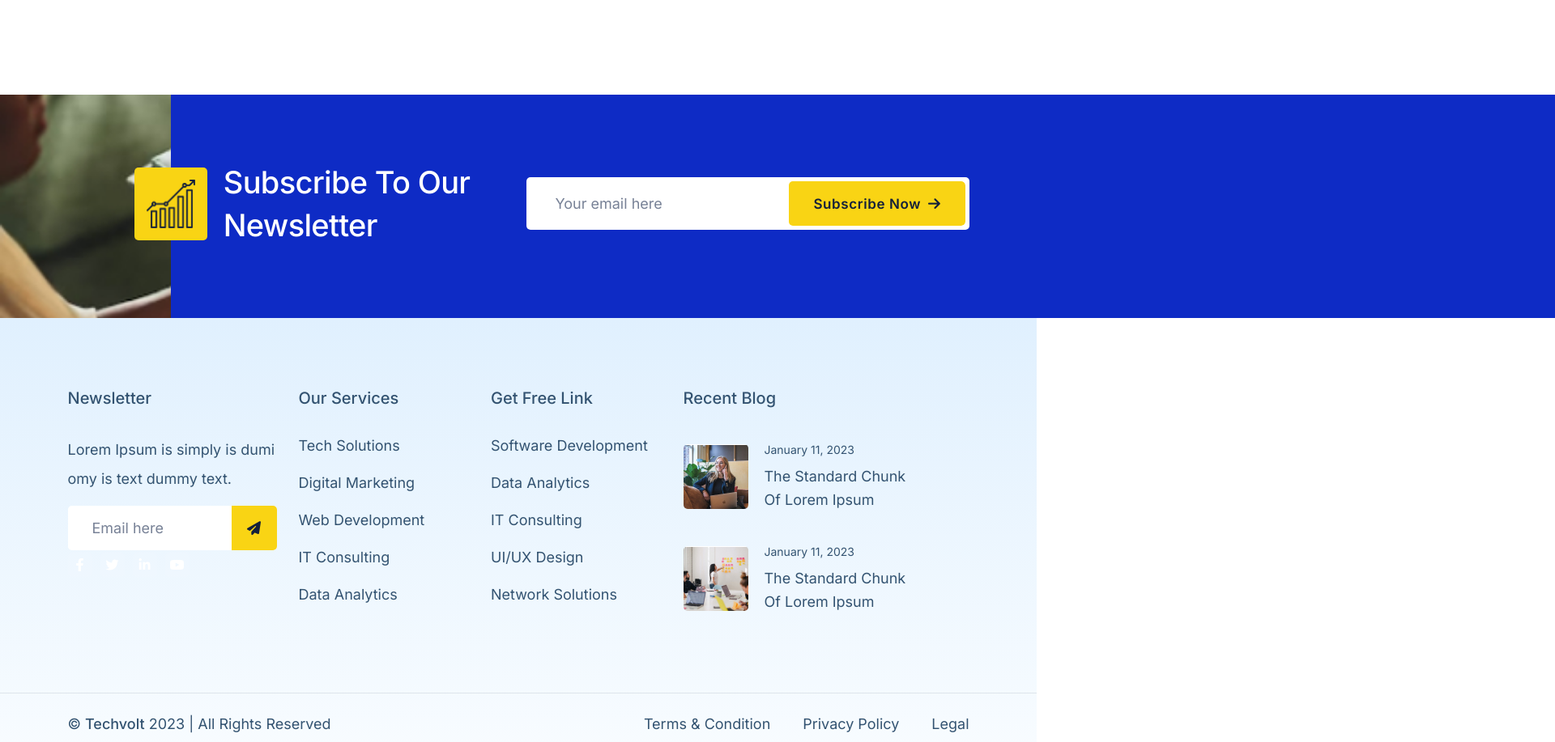
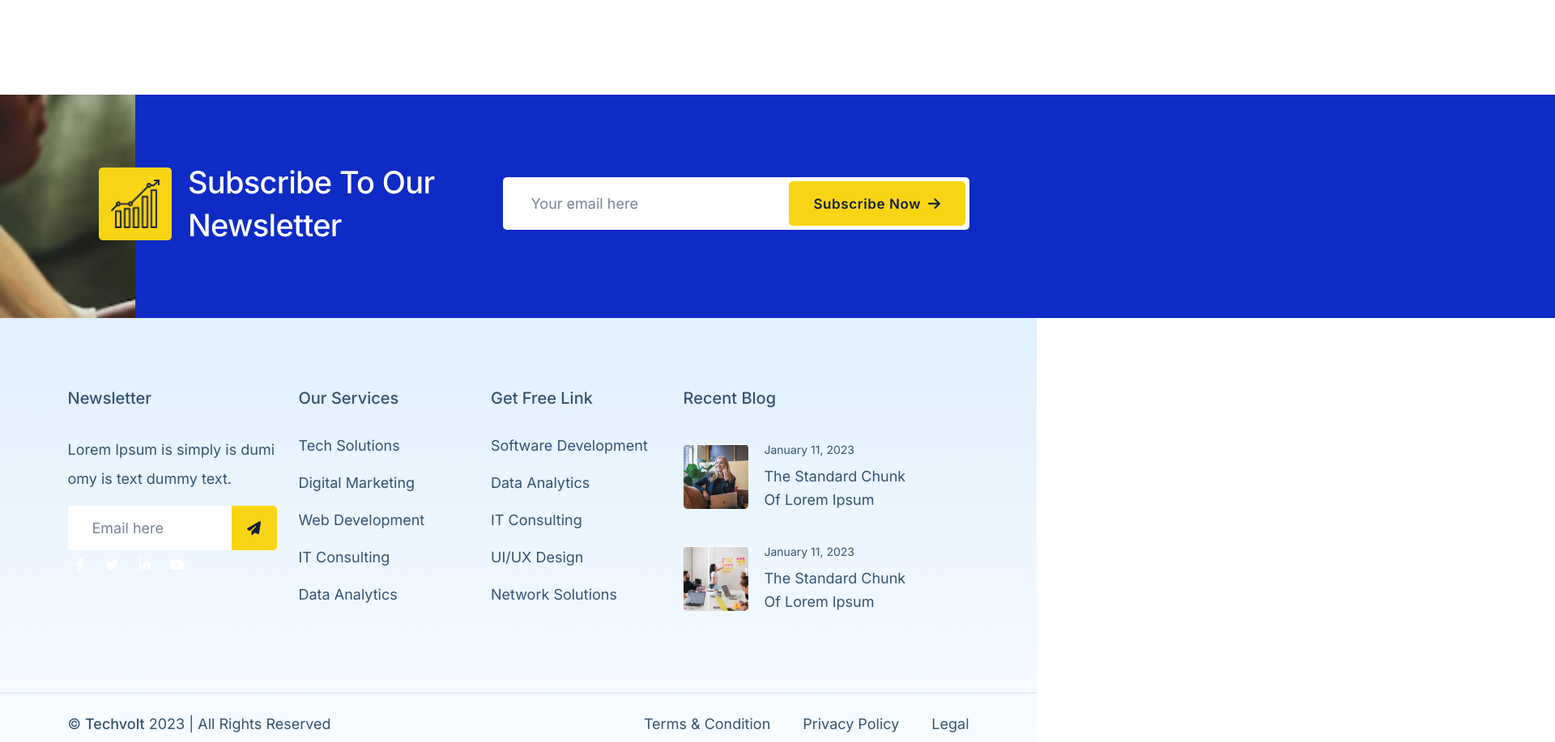
Before and after one commit to mailvogus/techvolt, a plain HTML site: page index-2.html in a window 1280 px wide. Shown: the part 8013-8930 px from the top of the page at 81% size, 1920 px wide, since content can reach past the window. Drawn offline with Linux system fonts and the light colour scheme; files whose address does not match are found by name; a web font is replaced by a local one.

Commit message:
update subscribe 2

```diff
--- a/sass/pages/_home-two.scss
+++ b/sass/pages/_home-two.scss
@@ -201,10 +201,12 @@
     .te-subscribe-form-wrapper {
     padding-right: 0;
     margin-top: 0;
+    width: 576px;
+    flex-shrink: 0;
     }
     .te-subscribe-inner-area {
       .te-content-wrapper {
-        gap: 70px;
+        gap: 84px;
         width: unset;
         padding: 82px 0 89px 0;
         flex-direction: row;
```
Also changed, not shown: css/style.css, 1 other file.
